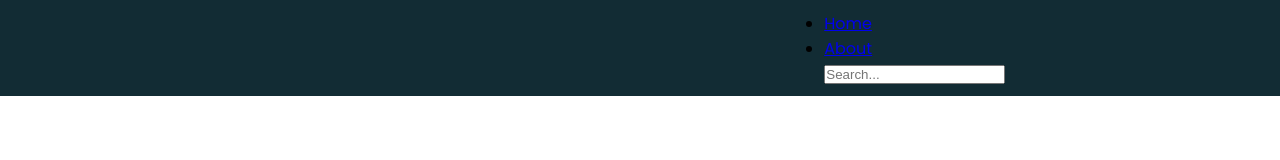
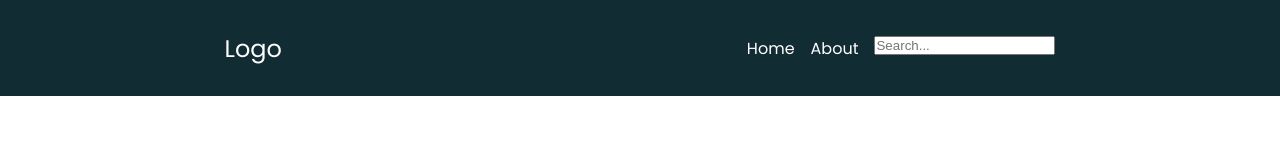
Before and after one commit to KaskMIL/awsome_tv, a website built with webpack: page src/template.html in a window 1280 px wide. Built offline with nearby package versions, Linux system fonts and the light colour scheme.

Commit message:
update header

```diff
--- a/src/template.html
+++ b/src/template.html
@@ -1,20 +1,20 @@
 <!DOCTYPE html>
 <html lang="en">
   <head>
-  <meta charset="UTF-8">
-  <meta http-equiv="X-UA-Compatible" content="IE=edge">
-  <meta name="viewport" content="width=device-width, initial-scale=1.0">
+    <meta charset="UTF-8" />
+    <meta http-equiv="X-UA-Compatible" content="IE=edge" />
+    <meta name="viewport" content="width=device-width, initial-scale=1.0" />
     <title>title</title>
   </head>
   <body>
     <header>
-    <a href="#" class="logo"></a>
-    <nav>
+      <a href="#" class="logo"> Logo</a>
+      <nav class="nav">
         <ul>
-        <li><a href="#">Home</a></li>
-        <li><a href="#">About</a></li>
+          <li class="nav-item"><a href="#">Home</a></li>
+          <li class="nav-item"><a href="#">About</a></li>
         </ul>
-      <input type="text" placeholder="Search...">
+        <input type="text" placeholder="Search..." id="search" />
       </nav>
     </header>
   </body>
```
Lines whose indentation alone changed are shown as unchanged.
